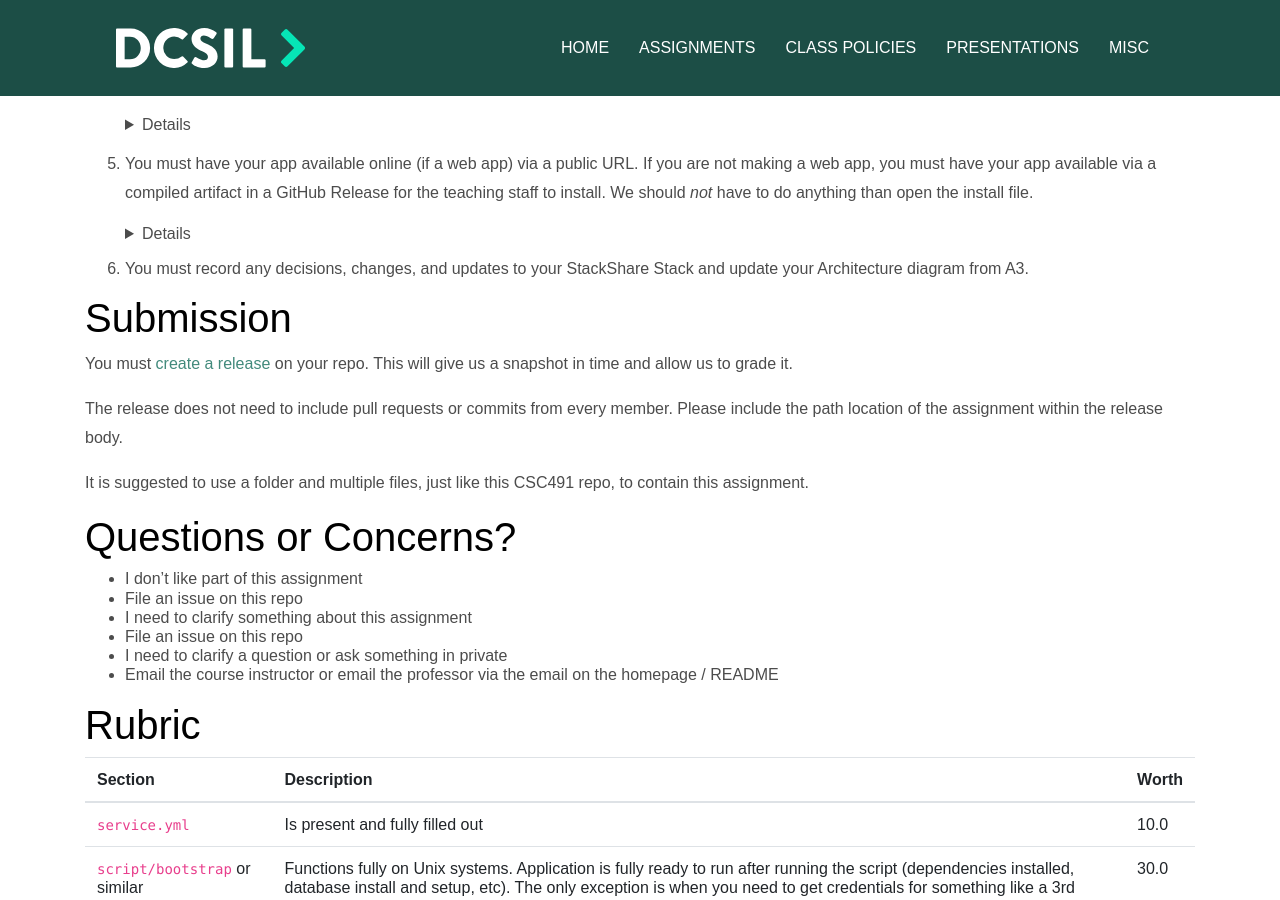
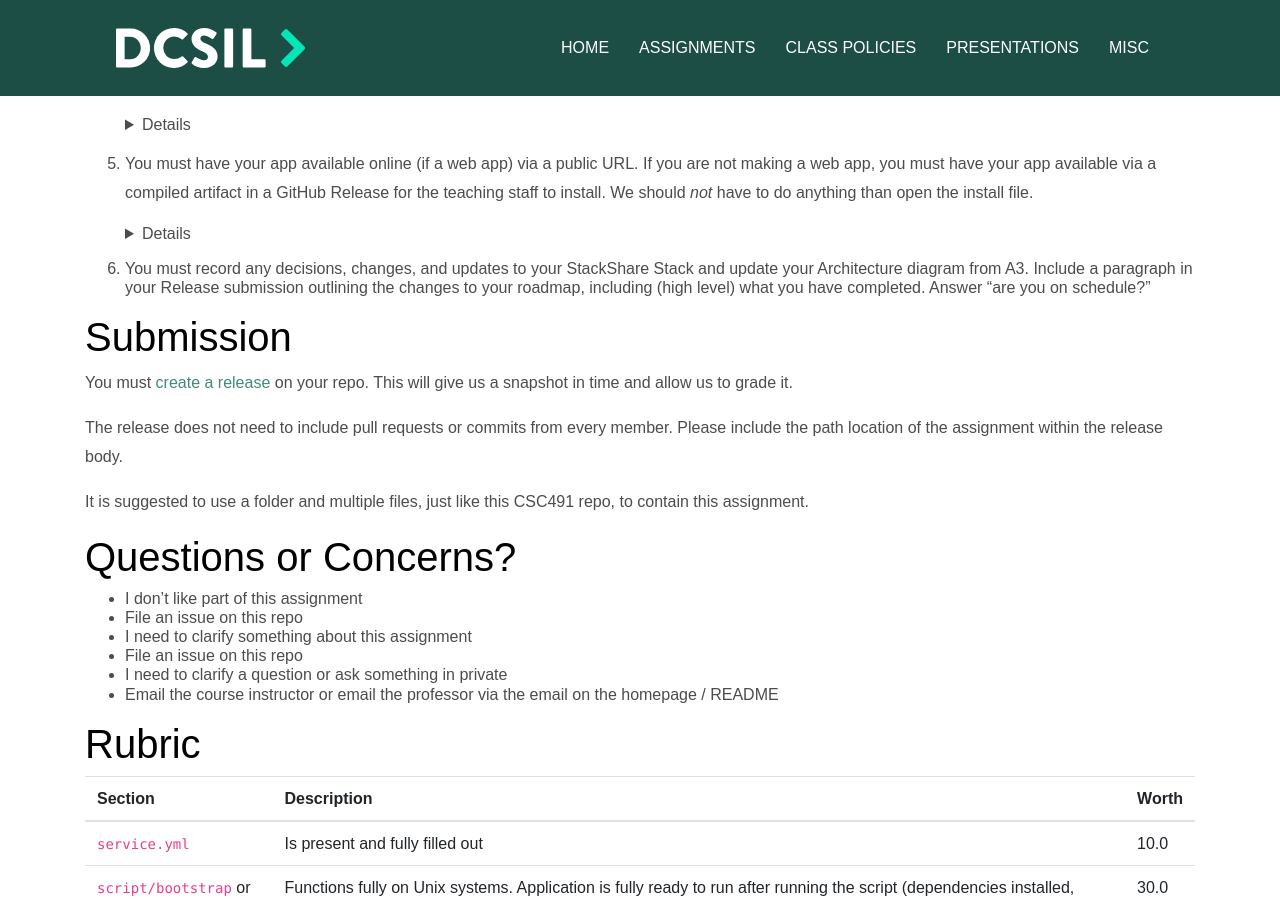
Before and after one commit to dcsil/CSC491, a Jekyll site: the page built from assignments/a5.md, in a window 1280 px wide and 900 px high, scrolled down 761 px. Built offline with Jekyll 4.4.1, drawn with Linux system fonts in a browser that asks for light colours; our own code applies the rules of GitHub Pages for plain Markdown files.

Commit message:
Update a5.md

```diff
--- a/assignments/a5.md
+++ b/assignments/a5.md
@@ -117,7 +117,7 @@ This assignment aims to get you set up with best practices in which to build you
 
     </div></details>
 
-6. You must record any decisions, changes, and updates to your StackShare Stack and update your Architecture diagram from A3.
+6. You must record any decisions, changes, and updates to your StackShare Stack and update your Architecture diagram from A3. Include a paragraph in your Release submission outlining the changes to your roadmap, including (high level) what you have completed. Answer "are you on schedule?"
 
 # Submission
 
```
